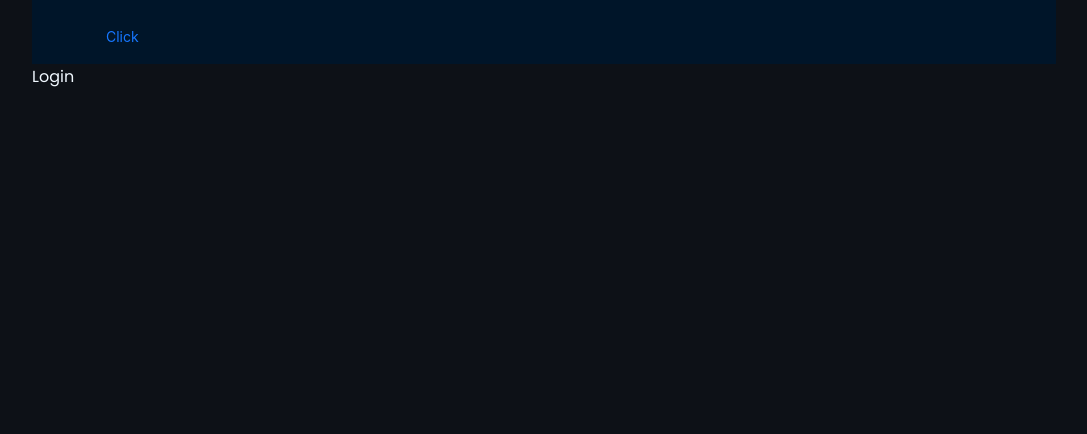
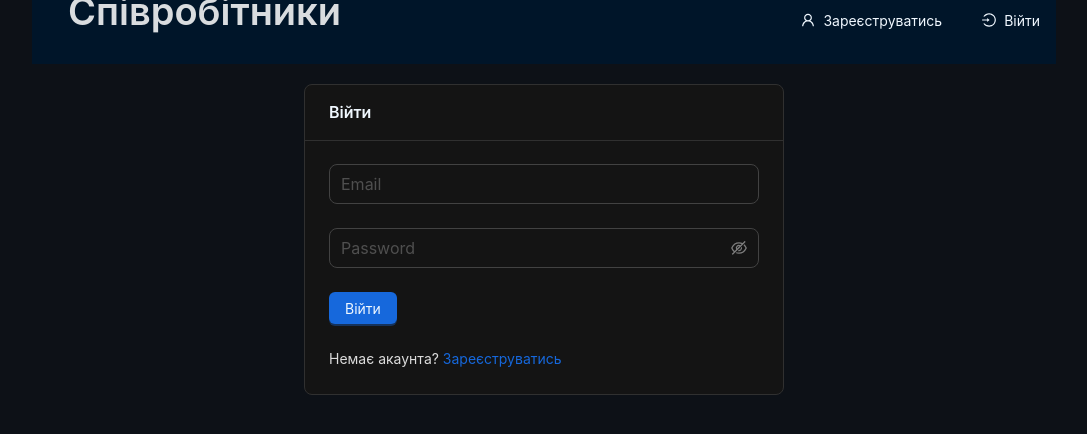
Before and after one commit to San88Francisco/Employees, a React (Create React App) app in the folder client/: page /login in a window 1280 px wide. Shown: the top 434 px of the page, without its empty margins (96-1183 px from the left). Built offline with nearby package versions, Linux system fonts and the light colour scheme.

Commit message:
add form

```diff
--- /dev/null
+++ b/client/src/components/custom-btn/btn.tsx
@@ -0,0 +1,41 @@
+import {Button, Form} from 'antd'
+
+type Props = {
+   children: React.ReactNode
+   htmlType?: 'button' | 'submit' | 'reset' | undefined
+   onClick?: () => void
+   type?: 'link' | 'text' | 'default' | 'primary' | 'dashed' | undefined
+   danger?: boolean
+   loading?: boolean
+   shape?: 'default' | 'circle' | 'round' | undefined
+   icon?: React.ReactNode
+}
+
+const CustomBtn = ({
+   children,
+   htmlType = 'button',
+   type,
+   danger,
+   loading,
+   shape,
+   icon,
+   onClick,
+}: Props) => {
+   return (
+      <Form.Item>
+         <Button
+            type={type}
+            htmlType={htmlType}
+            danger={danger}
+            loading={loading}
+            shape={shape}
+            icon={icon}
+            onClick={onClick}
+         >
+            {children}
+         </Button>
+      </Form.Item>
+   )
+}
+
+export default CustomBtn
--- /dev/null
+++ b/client/src/components/custom-input/input.tsx
@@ -0,0 +1,21 @@
+import {Form, Input} from 'antd'
+
+type Props = {
+  name: string
+  placeholder: string
+  type?: string
+}
+
+const CustomInput = ({name, placeholder, type}: Props) => {
+  return (
+    <Form.Item
+      name={name}
+      rules={[{required: true, message: 'Обов`язкове поле'}]}
+      shouldUpdate={true}
+    >
+      <Input placeholder={placeholder} type={type} size='large'></Input>
+    </Form.Item>
+  )
+}
+
+export default CustomInput
--- a/client/src/components/header/header.module.scss
+++ b/client/src/components/header/header.module.scss
@@ -0,0 +1,16 @@
+.header {
+   padding: 20px 0;
+   display: flex;
+   align-items: center;
+   justify-content: space-between;
+   margin-bottom: 20px;
+}
+
+.teamIcon {
+   font-size: 26px;
+   margin-right: 12px;
+}
+
+span {
+   color: aliceblue;
+}
--- a/client/src/components/header/header.tsx
+++ b/client/src/components/header/header.tsx
@@ -1,12 +1,32 @@
-import {Layout, Space, Typography, Button} from 'antd'
+import {Layout, Space, Typography} from 'antd'
+import {Link} from 'react-router-dom'
 import styles from './header.module.scss'
+import CustomBtn from '../custom-btn/btn'
+import {Paths} from '../../paths'
+import {LoginOutlined, UserOutlined} from '@ant-design/icons'
 
 export const Header = () => {
    return (
       <Layout.Header className={styles.header}>
          <Space>
             <Typography className={styles.teamIcon}></Typography>
-            <Button type='link'>Click</Button>
+            <Link to={Paths.home}>
+               <CustomBtn type='link'>
+                  <Typography.Title level={1}>Співробітники</Typography.Title>
+               </CustomBtn>
+            </Link>
+         </Space>
+         <Space>
+            <Link to={Paths.register}>
+               <CustomBtn type='link' icon={<UserOutlined />}>
+                  Зареєструватись
+               </CustomBtn>
+            </Link>
+            <Link to={Paths.login}>
+               <CustomBtn type='link' icon={<LoginOutlined />}>
+                  Війти
+               </CustomBtn>
+            </Link>
          </Space>
       </Layout.Header>
    )
--- /dev/null
+++ b/client/src/components/password-input/password-input.tsx
@@ -0,0 +1,48 @@
+import {Form, Input, message} from 'antd'
+import {NamePath} from 'antd/es/form/interface'
+
+type Props = {
+  name: string
+  placeholder: string
+  dependencies?: NamePath[]
+}
+
+const PasswordInput = ({name, placeholder, dependencies}: Props) => {
+  return (
+    <Form.Item
+      name={name}
+      dependencies={dependencies}
+      hasFeedback
+      rules={[
+        {
+          required: true,
+          message: 'Обов`язкове поле',
+        },
+        ({getFieldValue}) => ({
+          validator(_, value) {
+            if (!value) {
+              return Promise.resolve()
+            }
+            if (name === 'confirmPassword') {
+              if (!value || getFieldValue('password') === value) {
+                return Promise.resolve()
+              }
+              return Promise.reject(new Error('Паролі повині збігатись'))
+            } else {
+              if (value.length < 6) {
+                return Promise.reject(
+                  new Error('Пароль повиний бути більше 6 символів')
+                )
+              }
+              return Promise.resolve()
+            }
+          },
+        }),
+      ]}
+    >
+      <Input.Password placeholder={placeholder} size='large'></Input.Password>
+    </Form.Item>
+  )
+}
+
+export default PasswordInput
--- a/client/src/index.tsx
+++ b/client/src/index.tsx
@@ -1,4 +1,5 @@
 import React from 'react'
+import {ConfigProvider, theme} from 'antd'
 import {createRoot} from 'react-dom/client'
 import {Provider} from 'react-redux'
 import {store} from './app/store'
@@ -30,7 +31,13 @@ const root = createRoot(container)
 root.render(
    <React.StrictMode>
       <Provider store={store}>
-         <RouterProvider router={router}></RouterProvider>
+         <ConfigProvider
+            theme={{
+               algorithm: theme.darkAlgorithm,
+            }}
+         >
+            <RouterProvider router={router}></RouterProvider>
+         </ConfigProvider>
       </Provider>
    </React.StrictMode>
 )
--- a/client/src/pags/login/login.tsx
+++ b/client/src/pags/login/login.tsx
@@ -1,12 +1,32 @@
-import React from 'react'
 import {Layout} from '../../components/layout/layout'
+import {Card, Form, Row, Space, Typography} from 'antd'
+import CustomInput from '../../components/custom-input/input'
+import PasswordInput from '../../components/password-input/password-input'
+import CustomBtn from '../../components/custom-btn/btn'
+import {Link} from 'react-router-dom'
+import {Paths} from '../../paths'
 
 const Login = () => {
-   return (
-      <Layout>
-         <div> Login</div>
-      </Layout>
-   )
+  return (
+    <Layout>
+      <Row align='middle' justify='center'>
+        <Card title='Війти' style={{width: '30rem'}}>
+          <Form onFinish={() => null}>
+            <CustomInput type='email' name='email' placeholder='Email' />
+            <PasswordInput name='password' placeholder='Password' />
+            <CustomBtn type='primary' htmlType='submit'>
+              Війти
+            </CustomBtn>
+          </Form>
+          <Space direction='vertical' size='large'>
+            <Typography.Text>
+              Немає акаунта? <Link to={Paths.register}> Зареєструватись</Link>
+            </Typography.Text>
+          </Space>
+        </Card>
+      </Row>
+    </Layout>
+  )
 }
 
 export default Login
--- a/client/src/pags/register/register.tsx
+++ b/client/src/pags/register/register.tsx
@@ -1,7 +1,37 @@
-import React from 'react'
+import {Layout} from '../../components/layout/layout'
+import {Card, Form, Row, Space, Typography} from 'antd'
+import CustomInput from '../../components/custom-input/input'
+import PasswordInput from '../../components/password-input/password-input'
+import CustomBtn from '../../components/custom-btn/btn'
+import {Link} from 'react-router-dom'
+import {Paths} from '../../paths'
 
 const Register = () => {
-   return <div>Register</div>
+  return (
+    <Layout>
+      <Row align='middle' justify='center'>
+        <Card title='Зареєструватись' style={{width: '30rem'}}>
+          <Form onFinish={() => null}>
+            <CustomInput name='name' placeholder='Name' />
+            <CustomInput type='email' name='email' placeholder='Email' />
+            <PasswordInput name='password' placeholder='Password' />
+            <PasswordInput
+              name='confirmPassword'
+              placeholder='Repeat your password'
+            />
+            <CustomBtn type='primary' htmlType='submit'>
+              Зареєструватись
+            </CustomBtn>
+          </Form>
+          <Space direction='vertical' size='large'>
+            <Typography.Text>
+              Вже маєте акаунт? <Link to={Paths.login}> Війти</Link>
+            </Typography.Text>
+          </Space>
+        </Card>
+      </Row>
+    </Layout>
+  )
 }
 
 export default Register
```
Also changed, not shown: 1 other file (tests, documents, lock files or other folders).
